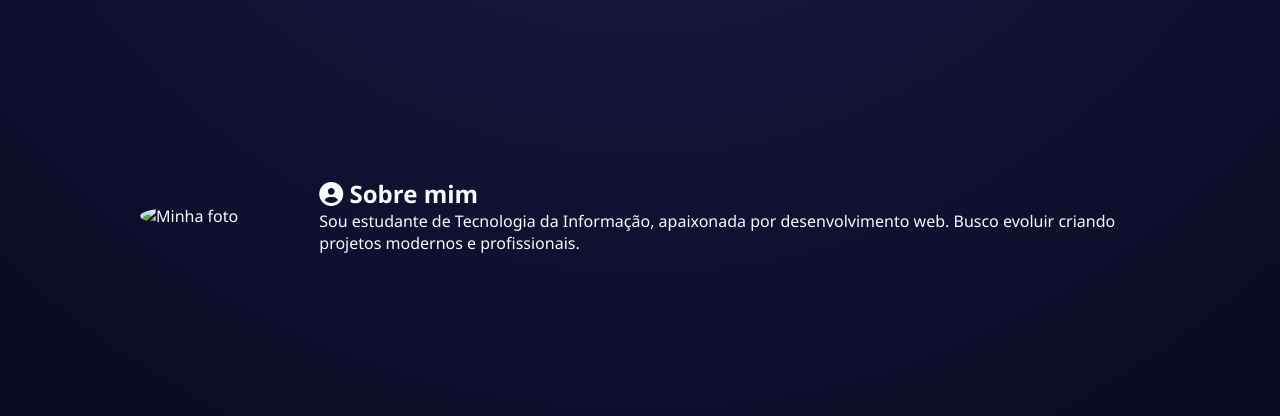
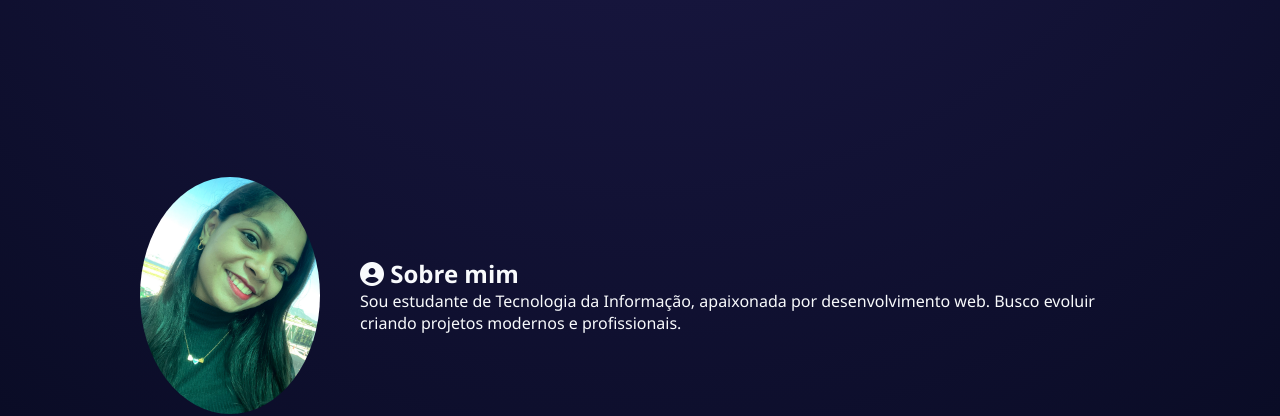
Before and after one commit to Larissaoliveiralc7/Meu-Portfolio, a plain HTML site: page index.html in a window 1280 px wide. Shown: the part 423-839 px from the top of the page. Drawn offline with Linux system fonts and the light colour scheme.

Commit message:
Fix HTML structure and formatting

```diff
--- a/index.html
+++ b/index.html
@@ -56,7 +56,7 @@
   <div class="sobre-container">
 
     <!-- FOTO (colocar dentro da pasta img) -->
-    <img src="img/foto.jpg" alt="Minha foto">
+    <img src="foto.jpg" alt="Minha foto">
 
     <div>
       <h2><i class="fas fa-user-circle"></i> Sobre mim</h2>
```
